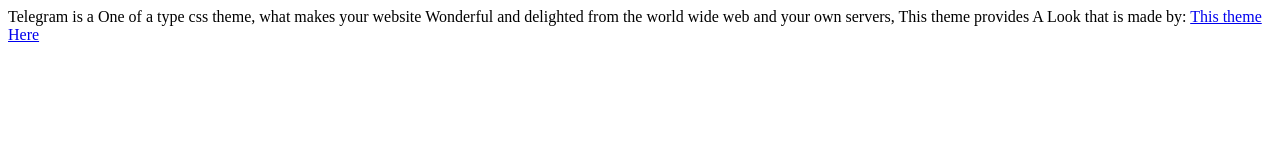
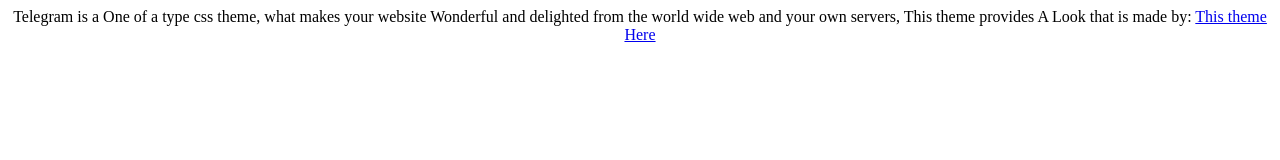
Before and after one commit to mangostdios/Telegram, a plain HTML site: page index.html in a window 1280 px wide. Drawn offline with Linux system fonts and the light colour scheme; files that its build step writes are made by us from their sources.

Commit message:
Update index.html

```diff
--- a/index.html
+++ b/index.html
@@ -5,6 +5,6 @@
 
 </head>
   <body>
-    Telegram is a One of a type css theme, what makes your website Wonderful and delighted from the world wide web and your own servers,
-    This theme provides A Look that is made by:  <a href="https://uigradients.com/#Telegram> <a> This theme Here </a>
+    <center> Telegram is a One of a type css theme, what makes your website Wonderful and delighted from the world wide web and your own servers,
+    This theme provides A Look that is made by:  <a href="https://uigradients.com/#Telegram> <a> This theme Here </a> </center>
 </html>
```
